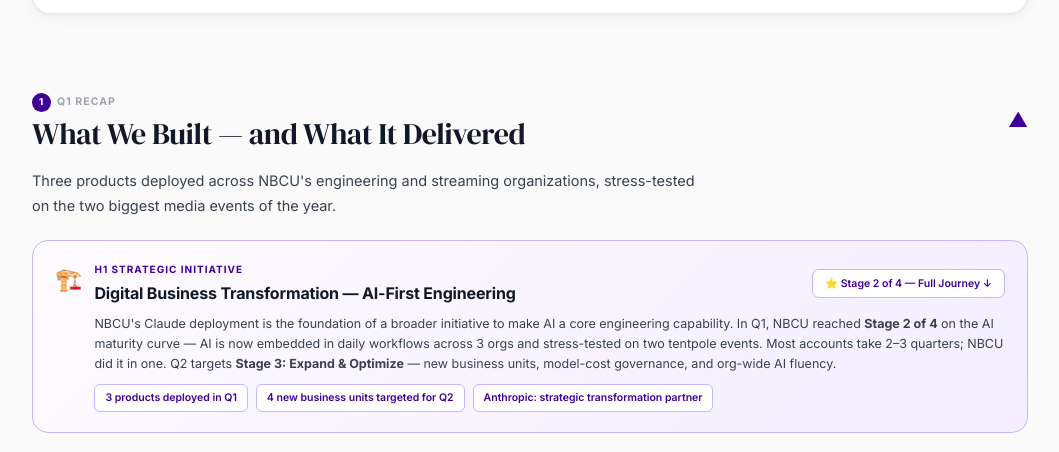
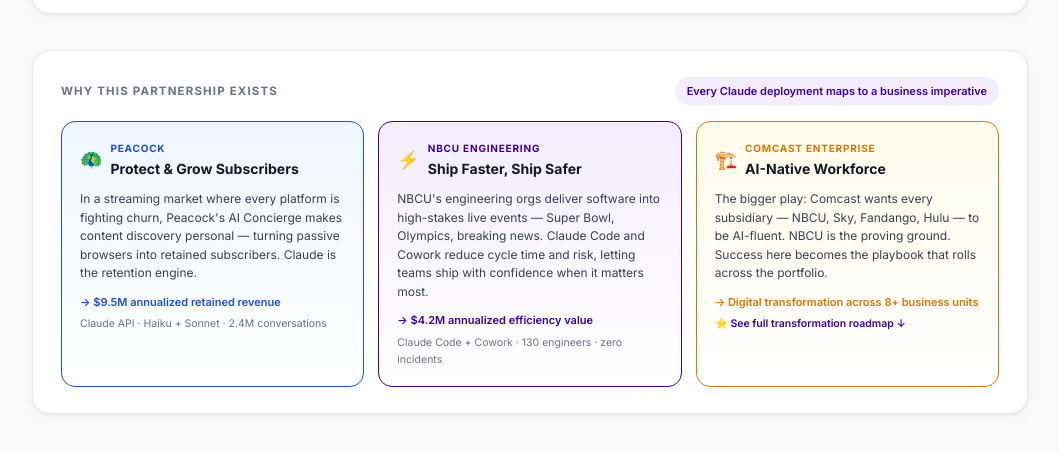
Before and after one commit to laniac9/Lane-Anthropic-Project, a plain HTML site: page index.html in a window 1280 px wide. Shown: the part 685-1137 px from the top of the page, without its empty margins (110-1169 px from the left). Drawn offline with Linux system fonts and the light colour scheme.

Commit message:
Add files via upload

```diff
--- a/index.html
+++ b/index.html
@@ -344,6 +344,58 @@
 </div>
 </div>
 
+
+<!-- ══════════ STRATEGIC ALIGNMENT ══════════ -->
+<div class="scorecard" style="padding-bottom:28px;">
+<div class="reveal" style="background:white;border:1px solid var(--br);border-radius:18px;padding:26px 28px;box-shadow:var(--sh);">
+  <div style="display:flex;align-items:center;justify-content:space-between;margin-bottom:16px;flex-wrap:wrap;gap:10px;">
+    <span style="font-size:11.5px;font-weight:700;text-transform:uppercase;letter-spacing:.1em;color:var(--t3);">Why This Partnership Exists</span>
+    <span style="font-size:11px;font-weight:600;color:var(--p);background:var(--pb);padding:5px 12px;border-radius:100px;">Every Claude deployment maps to a business imperative</span>
+  </div>
+  <div style="display:grid;grid-template-columns:repeat(3,1fr);gap:14px;">
+    <!-- Peacock -->
+    <div style="border:1.5px solid #1D4ED8;border-radius:14px;padding:18px;background:linear-gradient(180deg,#EFF6FF,white);">
+      <div style="display:flex;align-items:center;gap:8px;margin-bottom:10px;">
+        <div style="font-size:18px;">🦚</div>
+        <div>
+          <div style="font-size:10px;font-weight:700;text-transform:uppercase;letter-spacing:.08em;color:#1D4ED8;">Peacock</div>
+          <div style="font-size:14px;font-weight:700;">Protect & Grow Subscribers</div>
+        </div>
+      </div>
+      <p style="font-size:12px;color:var(--t2);line-height:1.55;margin-bottom:10px;">In a streaming market where every platform is fighting churn, Peacock's AI Concierge makes content discovery personal — turning passive browsers into retained subscribers. Claude is the retention engine.</p>
+      <div style="font-size:11px;color:#1D4ED8;font-weight:600;">→ $9.5M annualized retained revenue</div>
+      <div style="font-size:10.5px;color:var(--t3);margin-top:4px;">Claude API · Haiku + Sonnet · 2.4M conversations</div>
+    </div>
+    <!-- NBCU -->
+    <div style="border:1.5px solid var(--p);border-radius:14px;padding:18px;background:linear-gradient(180deg,#F3EDFF,white);">
+      <div style="display:flex;align-items:center;gap:8px;margin-bottom:10px;">
+        <div style="font-size:18px;">⚡</div>
+        <div>
+          <div style="font-size:10px;font-weight:700;text-transform:uppercase;letter-spacing:.08em;color:var(--p);">NBCU Engineering</div>
+          <div style="font-size:14px;font-weight:700;">Ship Faster, Ship Safer</div>
+        </div>
+      </div>
+      <p style="font-size:12px;color:var(--t2);line-height:1.55;margin-bottom:10px;">NBCU's engineering orgs deliver software into high-stakes live events — Super Bowl, Olympics, breaking news. Claude Code and Cowork reduce cycle time and risk, letting teams ship with confidence when it matters most.</p>
+      <div style="font-size:11px;color:var(--p);font-weight:600;">→ $4.2M annualized efficiency value</div>
+      <div style="font-size:10.5px;color:var(--t3);margin-top:4px;">Claude Code + Cowork · 130 engineers · zero incidents</div>
+    </div>
+    <!-- Comcast -->
+    <div style="border:1.5px solid var(--ao);border-radius:14px;padding:18px;background:linear-gradient(180deg,#FFFBEB,white);">
+      <div style="display:flex;align-items:center;gap:8px;margin-bottom:10px;">
+        <div style="font-size:18px;">🏗️</div>
+        <div>
+          <div style="font-size:10px;font-weight:700;text-transform:uppercase;letter-spacing:.08em;color:var(--ao);">Comcast Enterprise</div>
+          <div style="font-size:14px;font-weight:700;">AI-Native Workforce</div>
+        </div>
+      </div>
+      <p style="font-size:12px;color:var(--t2);line-height:1.55;margin-bottom:10px;">The bigger play: Comcast wants every subsidiary — NBCU, Sky, Fandango, Hulu — to be AI-fluent. NBCU is the proving ground. Success here becomes the playbook that rolls across the portfolio.</p>
+      <div style="font-size:11px;color:var(--ao);font-weight:600;">→ Digital transformation across 8+ business units</div>
+      <div style="font-size:10.5px;color:var(--t3);margin-top:4px;"><a href="#ai-journey" onclick="event.preventDefault();document.querySelectorAll('.coll').forEach(c=>c.classList.remove('open'));document.getElementById('q2').classList.add('open');setTimeout(function(){var el=document.getElementById('ai-journey');var y=el.getBoundingClientRect().top+window.pageYOffset-80;window.scrollTo({top:y,behavior:'smooth'});},600);" style="color:var(--p);text-decoration:none;font-weight:600;">⭐ See full transformation roadmap ↓</a></div>
+    </div>
+  </div>
+</div>
+</div>
+
 <div class="wrap">
 
 <!-- ══════════ S1: Q1 RECAP ══════════ -->
@@ -354,29 +406,9 @@
   </div>
   <div class="coll-body"><div class="coll-content">
 
-    <p class="intro">Three products deployed across NBCU's engineering and streaming organizations, stress-tested on the two biggest media events of the year.</p>
+    <p class="intro">Three products deployed across NBCU's engineering and streaming organizations — each tied to the strategic imperatives above — stress-tested on the two biggest media events of the year.</p>
 
-    <!-- Digital Transformation Initiative -->
-    <div class="reveal" style="background:linear-gradient(135deg,#FEFBFF,#F3EDFF);border:1.5px solid #C4B5FD;border-radius:16px;padding:20px 22px;margin-bottom:22px;">
-      <div style="display:flex;align-items:start;gap:12px;">
-        <div style="font-size:22px;flex-shrink:0;">🏗️</div>
-        <div style="flex:1;">
-          <div style="display:flex;align-items:center;justify-content:space-between;flex-wrap:wrap;gap:8px;margin-bottom:8px;">
-            <div>
-              <div style="font-size:10px;font-weight:700;text-transform:uppercase;letter-spacing:.1em;color:var(--p);margin-bottom:2px;">H1 Strategic Initiative</div>
-              <h3 style="font-size:16px;font-weight:700;letter-spacing:-.01em;margin:0;">Digital Business Transformation — AI-First Engineering</h3>
-            </div>
-            <a href="#ai-journey" onclick="event.preventDefault();document.querySelectorAll('.coll').forEach(c=>c.classList.remove('open'));document.getElementById('q2').classList.add('open');setTimeout(function(){var el=document.getElementById('ai-journey');var y=el.getBoundingClientRect().top+window.pageYOffset-80;window.scrollTo({top:y,behavior:'smooth'});},600);" style="font-size:10.5px;font-weight:600;background:white;border:1px solid #C4B5FD;color:var(--p);padding:5px 12px;border-radius:7px;text-decoration:none;cursor:pointer;transition:all .2s;display:inline-flex;align-items:center;gap:4px;white-space:nowrap;">⭐ Stage 2 of 4 — Full Journey ↓</a>
-          </div>
-          <p style="font-size:12.5px;color:var(--t2);line-height:1.6;margin-bottom:10px;">NBCU's Claude deployment is the foundation of a broader initiative to make AI a core engineering capability. In Q1, NBCU reached <strong>Stage 2 of 4</strong> on the AI maturity curve — AI is now embedded in daily workflows across 3 orgs and stress-tested on two tentpole events. Most accounts take 2–3 quarters; NBCU did it in one. Q2 targets <strong>Stage 3: Expand & Optimize</strong> — new business units, model-cost governance, and org-wide AI fluency.</p>
-          <div style="display:flex;gap:8px;flex-wrap:wrap;">
-            <span style="font-size:10.5px;font-weight:600;background:white;border:1px solid #C4B5FD;color:var(--p);padding:4px 10px;border-radius:6px;">3 products deployed in Q1</span>
-            <span style="font-size:10.5px;font-weight:600;background:white;border:1px solid #C4B5FD;color:var(--p);padding:4px 10px;border-radius:6px;">4 new business units targeted for Q2</span>
-            <span style="font-size:10.5px;font-weight:600;background:white;border:1px solid #C4B5FD;color:var(--p);padding:4px 10px;border-radius:6px;">Anthropic: strategic transformation partner</span>
-          </div>
-        </div>
-      </div>
-    </div>
+
 
     <!-- Teams -->
     <div class="reveal" style="margin-bottom:20px;">
@@ -422,7 +454,7 @@
       </div></div>
       <div class="flip-card" onclick="this.classList.toggle('flipped')"><div class="fci">
         <div class="ff"><div class="pbadge" style="background:#FEF3C7;color:#92400E;">⚡ Claude Code</div><h3>Engineering Code Review</h3><div class="fsub">Automated PR review across Platform, Video, and Global Delivery engineering. 100 engineers onboarded. Stress-tested on Super Bowl deploys — zero production incidents.</div><div class="roi-block"><div class="rv">~$3M</div><div class="rl">Annualized Efficiency Value</div></div><div class="fhint">Click to see metrics →</div></div>
-        <div class="fb"><h4>Key Metrics</h4><div class="mrow"><div class="mm"><div class="mv">30%</div><div class="ml">Faster PRs</div></div><div class="mm"><div class="mv">22%</div><div class="ml">Fewer Bugs</div></div><div class="mm"><div class="mv">100</div><div class="ml">Engineers</div></div></div><h4>Impact During Tentpoles</h4><p>During Super Bowl week, Claude Code reviewed every PR before merge. The team shipped with higher confidence and zero rollbacks on a night protecting $500M+ in ad inventory.</p><div class="qb"><p>"Shipping into the Super Bowl with Claude Code reviewing every PR gave us a confidence level we didn't have before."</p><div class="qa">— Platform Engineering Lead</div></div></div>
+        <div class="fb"><h4>Key Metrics</h4><div class="mrow"><div class="mm"><div class="mv">30%</div><div class="ml">PR Cycle Time</div></div><div class="mm"><div class="mv">22%</div><div class="ml">Fewer Escaped Defects</div></div><div class="mm"><div class="mv">100</div><div class="ml">Engineers</div></div></div><h4>Impact During Tentpoles</h4><p>During Super Bowl week, Claude Code reviewed every PR before merge. The team shipped with higher confidence and zero rollbacks on a night protecting $500M+ in ad inventory.</p><div class="qb"><p>"Shipping into the Super Bowl with Claude Code reviewing every PR gave us a confidence level we didn't have before."</p><div class="qa">— Platform Engineering Lead</div></div></div>
       </div></div>
       <div class="flip-card" onclick="this.classList.toggle('flipped')"><div class="fci">
         <div class="ff"><div class="pbadge" style="background:var(--pb);color:var(--p);">✨ Cowork</div><h3>Engineering Co-Work</h3><div class="fsub">Sprint planning, post-mortems, documentation, and technical specs. 30 engineers across Platform Engineering. Day-3 time-to-value — fastest adoption of any product.</div><div class="roi-block"><div class="rv">~$1.2M</div><div class="rl">Annualized Efficiency Value</div></div><div class="fhint">Click to see metrics →</div></div>
```
